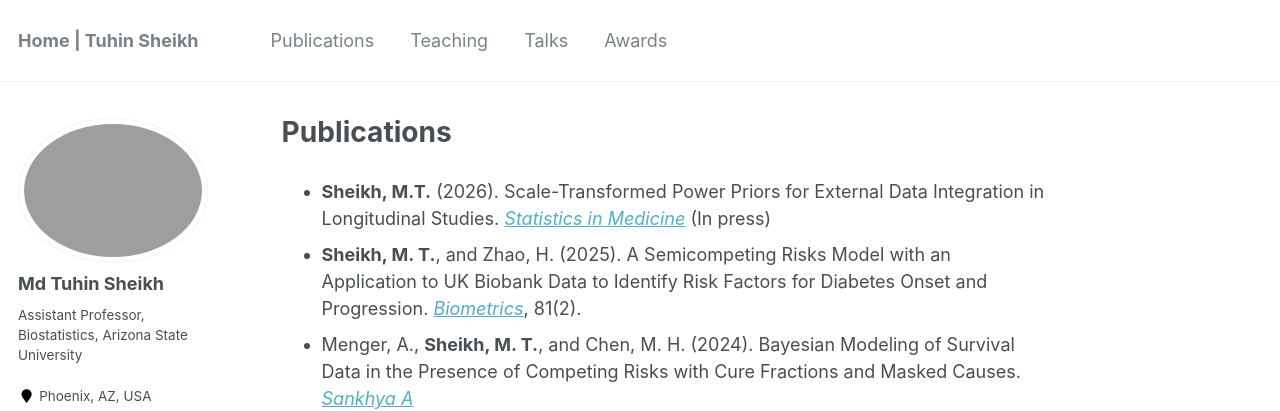
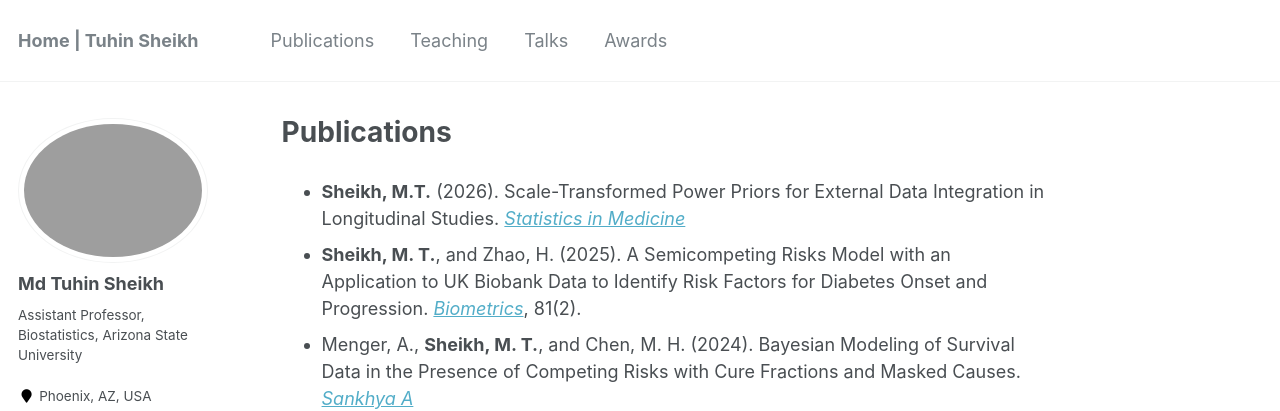
Before and after one commit to mdtuhinsheikh/mdtuhinsheikh.github.io, a Jekyll site: the page built from _pages/publications.md, in a window 1280 px wide and 1330 px high. Shown: the top 411 px of the window. Built offline with Jekyll 4.4.1, drawn with Linux system fonts in a browser that asks for light colours.

Commit message:
Fix publication entry and update links
Updated publication details and corrected links.

```diff
--- a/_pages/publications.md
+++ b/_pages/publications.md
@@ -3,7 +3,7 @@ title: "Publications"
 permalink: /publications/
 author_profile: true
 ---
-- **Sheikh, M.T.** (2026). Scale-Transformed Power Priors for External Data Integration in Longitudinal Studies. [*Statistics in Medicine*](https://onlinelibrary.wiley.com/journal/10970258?gad_campaignid=22807332626&gad_source=1&gbraid=0AAAAADoE1anfRjc40wpcMX-2Nnt7SdCBT&gclid=CjwKCAjwuobXBhBXEiwAYUaIlfVPp0fn74lphCFNml88v4yWDLCw-QjqbSDyA1RKfxnLVrEDpUDUzBoCXWUQAvD_BwE&utm_campaign=R3MR425&utm_content=MathStat&utm_medium=cpc&utm_source=google&logout=true) (In press)
+- **Sheikh, M.T.** (2026). Scale-Transformed Power Priors for External Data Integration in Longitudinal Studies. [*Statistics in Medicine*](https://onlinelibrary.wiley.com/doi/10.1002/sim.70808)
 - **Sheikh, M. T.**, and Zhao, H. (2025). A Semicompeting Risks Model with an Application to UK Biobank Data to Identify Risk Factors for Diabetes Onset and Progression. [*Biometrics*](https://doi.org/10.1093/biomtc/ujaf003), 81(2).
 <!-- - **Sheikh, M. T.**, and Zhao, H. (2024). Latent class mixed effects model with endogenous time-varying covariates for classifying longitudinal hemoglobin profiles in individuals at elevated risk of diabetes. *In preparation* -->
 <!-- - **Sheikh, M. T.**, Gelfond, J. A., and Chen, M. H. (2024). Bayesian Joint Model for Longitudinal Biomarker and Competing Risks of Prostate Cancer with Cure Fraction, Accounting for Masked Causes. *Manuscript* -->
```
